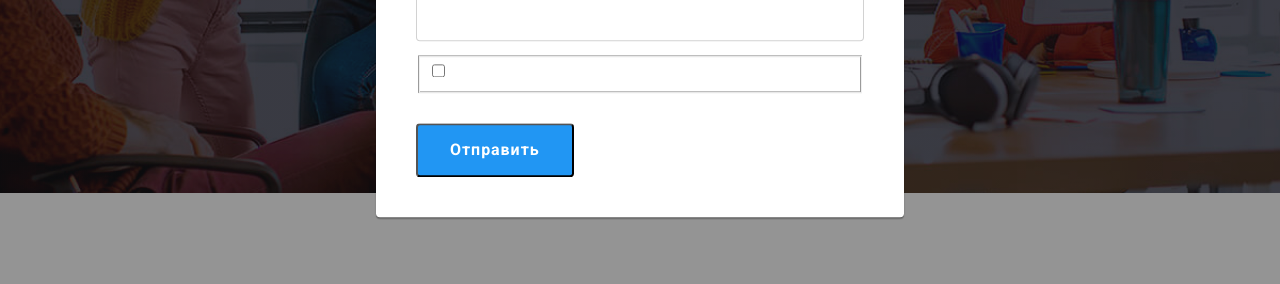
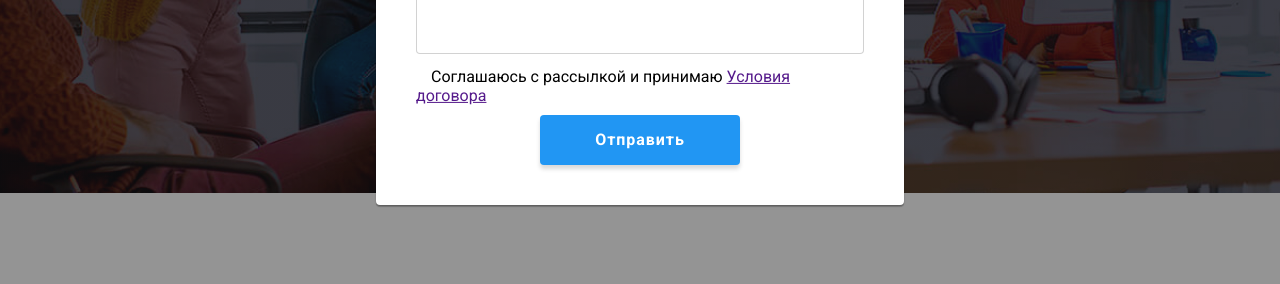
Before and after one commit to Maxstr75/goit-markup-hw-06, a plain HTML site: page index.html in a window 1280 px wide. Shown: the part 488-772 px from the top of the page. Drawn offline with nearby package versions, Linux system fonts and the light colour scheme.

Commit message:
add button 2

```diff
--- a/css/styles.css
+++ b/css/styles.css
@@ -784,6 +784,37 @@ display: block;
 }
 
 
+.btn-modal-btn {
+  width: 200px;
+  height: 50px;
+  margin:0 auto;
+  font-weight: 700;
+  font-size: 16px;
+  line-height: 1.87;
+  display: block;
+
+  letter-spacing: 0.06em;
+  color: var(--main-btn-color);
+  background-color: #2196F3;
+  box-shadow: 0px 4px 4px rgba(0, 0, 0, 0.15);
+  border-radius: 4px;
+  border: none;
+
+  cursor: pointer;
+  border-radius: 4px;
+  padding: 10px 32px;
+  transition: background-color 250ms cubic-bezier(0.4, 0, 0.2, 1);
+}
+
+/* .btn-modal-btn:hover,
+.btn-modal-btn:focus {
+  color: var(--main-btn-color);
+  box-shadow: 0px 3px 1px rgba(0, 0, 0, 0.1), 0px 1px 2px rgba(0, 0, 0, 0.08),
+    0px 2px 2px rgba(0, 0, 0, 0.12);
+  border-radius: 4px;
+  background-color:#188CE8;
+} */
+
 /*---------------Портфолио-------*/
 /*---------------Шапка---------*/
 .page-header-portfolio {
--- a/index.html
+++ b/index.html
@@ -465,12 +465,27 @@
                   class="modal-form-text"
                   placeholder="Введите текст"></textarea>
                   </div>
-                  <fieldset>
-                    <legend></legend>
-                  <label for="boxing"></label>
-                  <input type="checkbox" name="" value="boxing">
-                  </fieldset>
-                  <button type="submit" class="hero-btn-item">Отправить</button>
+                  <div class="modal-field">
+                        <input
+                            type="checkbox"
+                            name="policy"
+                            id="policy"
+                            class="modal-check visually-hidden"
+                        />
+                        <label for="policy" class="check-text">
+                            <span class="check-item">
+                                <svg class="check-icon" width="11" height="8">
+                                    <use
+                                        href="./images/icons.svg#icon-vector"
+                                    ></use>
+                                </svg>
+                            </span>
+                            Соглашаюсь с рассылкой и принимаю  <span><a href="">
+                            Условия договора</a></span>
+                            </label>
+                        </label>
+                    </div>
+                  <button type="submit" class="btn-modal-btn">Отправить</button>
 
                 </form>
 
```
Also changed, not shown: images/icons.svg, images/vector.svg (added).
